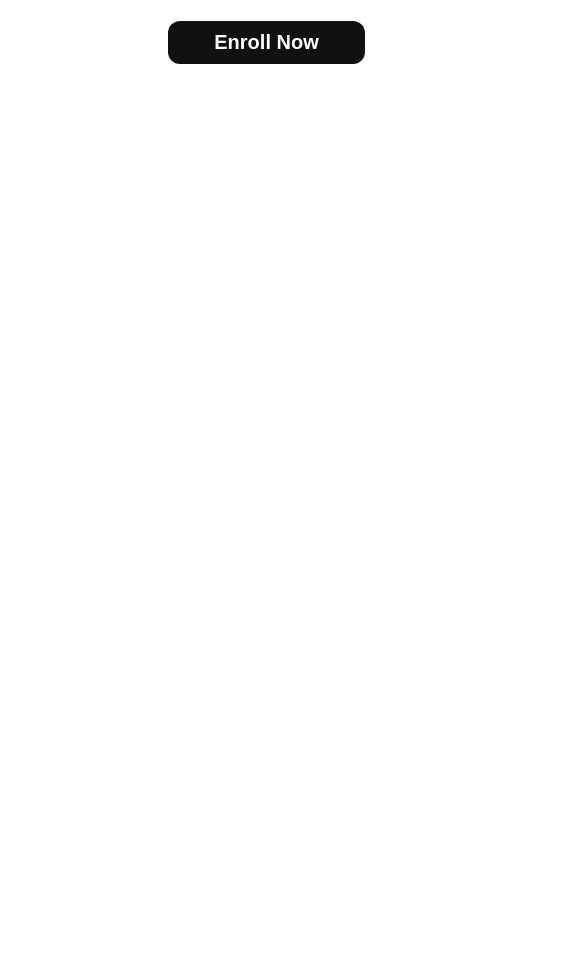
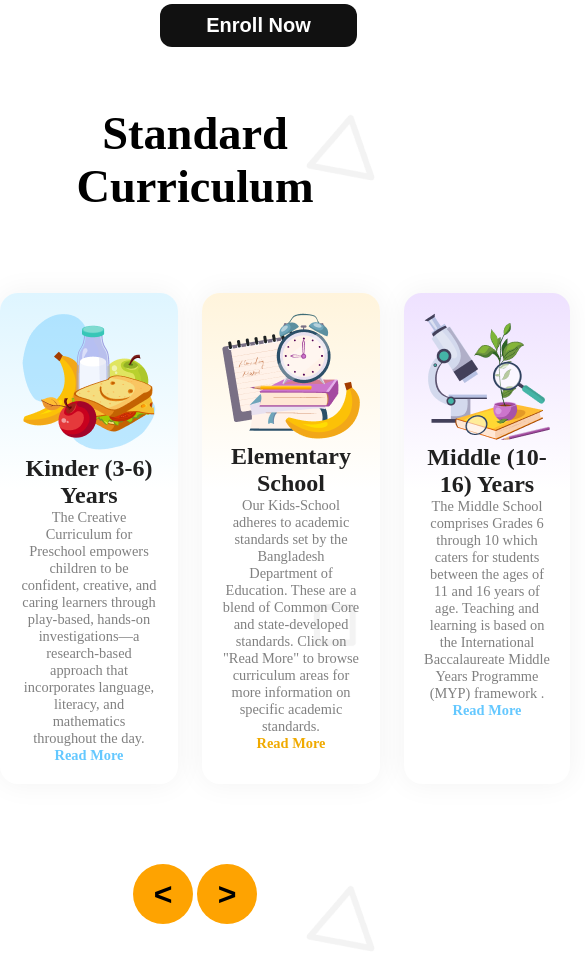
Before and after one commit to sakilriaz/assignment-2-Kids-School, a plain HTML site: page index.html in a window 390 px wide. Shown: the part 558-1520 px from the top of the page, 585 px wide, since content can reach past the window. Before the commit the page ends 844 px from the top, so only its background shows below. Drawn offline with Linux system fonts and the light colour scheme.

Commit message:
standard curriculum responsive in large device

```diff
--- a/index.html
+++ b/index.html
@@ -5,6 +5,10 @@
     <meta name="viewport" content="width=device-width, initial-scale=1.0">
     <title>assignment-2 Kids-School</title>
     <link rel="stylesheet" href="styles/styles.css">
+
+    <style>
+        .standard{background-image: url(assets/bg.png);}
+    </style>
 </head>
 <body>
     <header >
@@ -44,6 +48,44 @@
 
     </header>
     <main>
+        <!-- <section >Standard curriculum starts</section> -->
+
+        <section class="standard">
+
+            <h2 id="curriculum">Standard Curriculum</h2>
+            <div class="card-container">
+                <div class="card-1">
+                    <img class="card-image" src="assets/kinder.png" alt="">
+                    <h4 class="card-title">Kinder (3-6) Years</h4>
+                    <p class="card-description">The Creative Curriculum for Preschool empowers children to be confident, creative, and caring learners through play-based, hands-on investigations—a research-based approach that incorporates language, literacy, and mathematics throughout the day.</p>
+                    <p class="card-comment" id="card-color-1">Read More</p>
+                </div>
+
+                <div class="card-2">
+                    <img class="card-image" src="assets/elementary.png" alt="">
+                    <h4 class="card-title">Elementary School</h4>
+                    <p class="card-description">Our Kids-School adheres to academic standards set by the Bangladesh Department of Education. These are a blend of Common Core and state-developed standards. Click on "Read More" to browse curriculum areas for more information on specific academic standards.</p>
+                    <p class="card-comment" id="card-color-2">Read More</p>
+                </div>
+
+                <div class="card-3">
+                    <img class="card-image" src="assets/middle.png" alt="">
+                    <h4 class="card-title">Middle (10-16) Years</h4>
+                    <p class="card-description">The Middle School comprises Grades 6 through 10 which caters for students between the ages of 11 and 16 years of age. Teaching and learning is based on the International Baccalaureate Middle Years Programme (MYP) framework .</p>
+                    <p class="card-comment" id="card-color-1">Read More</p>
+                </div>
+            </div>
+           <div class="ball-container">
+            <button class="ball"><</button>
+            <button class="ball">></button></div>
+
+        </section>
+
+
+
+
+
+        <section class="stories"></section>
 
     </main>
     <footer>
--- a/styles/styles.css
+++ b/styles/styles.css
@@ -5,18 +5,19 @@
     font-weight: <weight>;
     font-style: normal;
   }
- /* *{margin: 0;padding: 0;}  */
-/* shared styles */
+ *{margin: 0;padding: 0;}
+ /* shared styles */
 .orange{color: rgba(254, 163, 1, 1);}
 .black{color: rgba(17, 17, 17, 1);}
 .sky{color: rgb(1, 172, 253);}
 .button-text-color{color: #FFFFFF;}
 /* header styles */
-header{width: 1440px;}
+ body{max-width: 1440px; margin: o auto;}
+
 /* nav styles */
 
 .display-flex{display: flex;}
-.navbar{max-width: 1440px; justify-content:space-evenly;
+.navbar{max-width: 1440px;   justify-content:space-evenly;
         align-items: center; padding: 20px 0px 20px 0px;
         }
 .nav-logo{justify-content: center; align-items: center; }
@@ -49,3 +50,35 @@ header{width: 1440px;}
         padding: 10px; background-color: rgb(17, 17, 17);
         width: 197px;  border-radius: 12px; border: none;}
     .banner-img{width: 100%;}
+
+    /* standard curriculum related styles */
+
+    .standard{ max-width: 1440px; padding: 60px 0px 60px 0px;  text-align: center; }
+
+    .ball{font-size: 2rem; font-weight: bold; width: 60px; height: 60px; border-radius: 30px; background-color: #FEA301;border: none;}
+
+#curriculum{ font-size: 2.9rem; font-weight: bold;}
+
+.card-container{max-width:1160px;  display: flex;  margin: 80px auto; gap: 24px; }
+
+
+.card-title{ font-size: 1.5rem; font-weight: 700; color: rgb(32, 32, 32);}
+
+.card-description{font-size: 0.9rem; font-weight: 500; color: rgb(128, 128, 128); }
+
+.card-comment{font-size: 0.9rem; font-weight: bold;}
+
+ .card-1{text-align: center; padding: 20px;   border-radius: 18px;
+background: linear-gradient(180.00deg, rgb(222, 245, 255),rgba(255, 255, 255, 0) 40%);  box-shadow:0px 0px 28.3px 0.94px rgba(0, 0, 0, 0.05); }
+
+
+.card-2{text-align: center; padding: 20px; border-radius: 18px;
+   background:linear-gradient(180.00deg, rgb(255, 244, 220),rgba(255, 255, 255, 0) 40%); box-shadow: 0px 0px 28.3px 0.94px rgba(0, 0, 0, 0.05); ;  }
+
+
+.card-3{text-align: center; padding: 20px;border-radius: 18px;
+background: linear-gradient(180.00deg, rgb(238, 225, 255),rgba(255, 255, 255, 0) 40%),rgb(255, 255, 255); box-shadow: 0px 0px 28.3px 0.94px rgba(0, 0, 0, 0.05); }
+
+#card-color-1{color: rgb(100, 200, 255);}
+#card-color-2{color:rgb(240, 170, 0) ;}
+#card-color-3{color: rgb(135, 0, 255);}
```
Also changed, not shown: test.html (added, +84 -0 lines).
